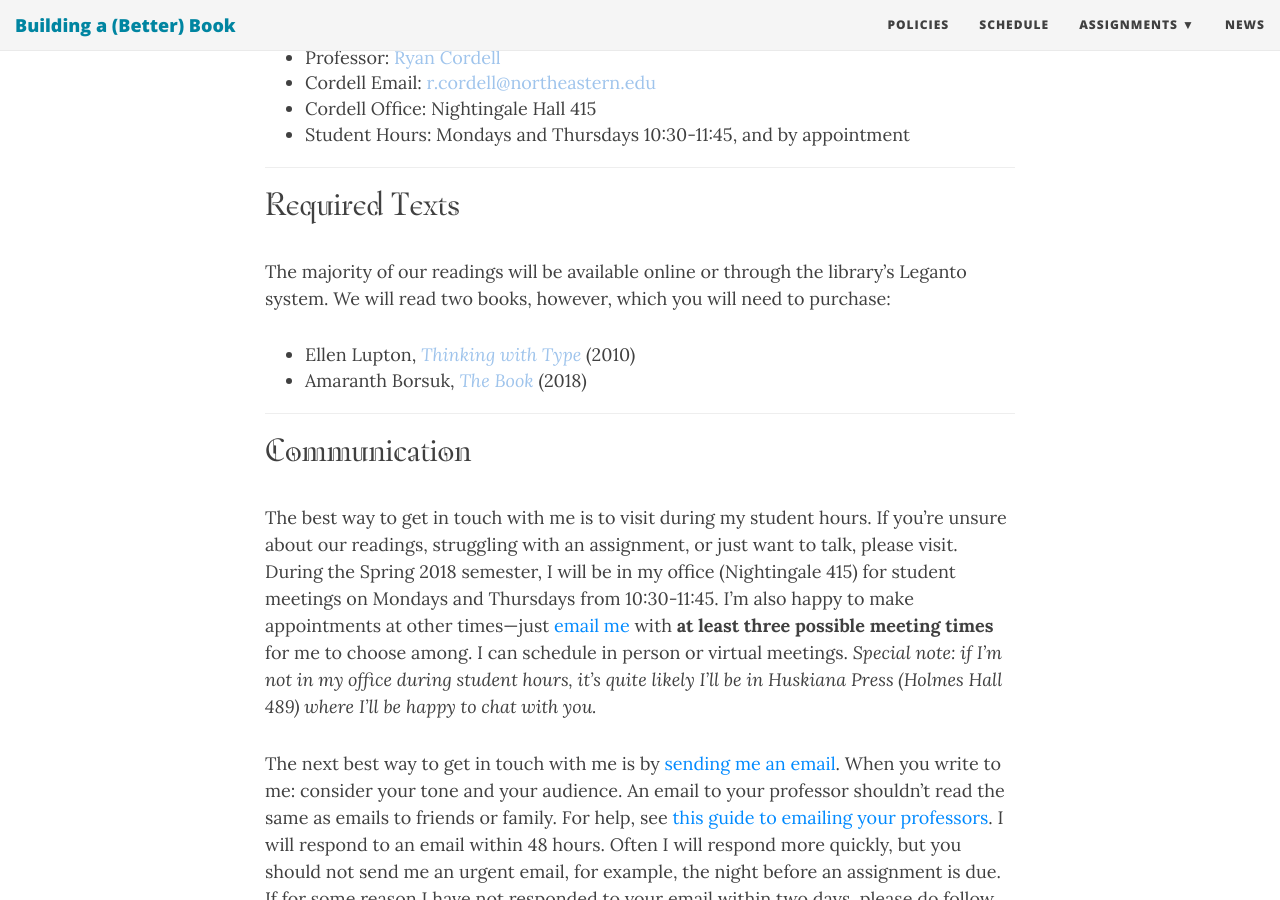
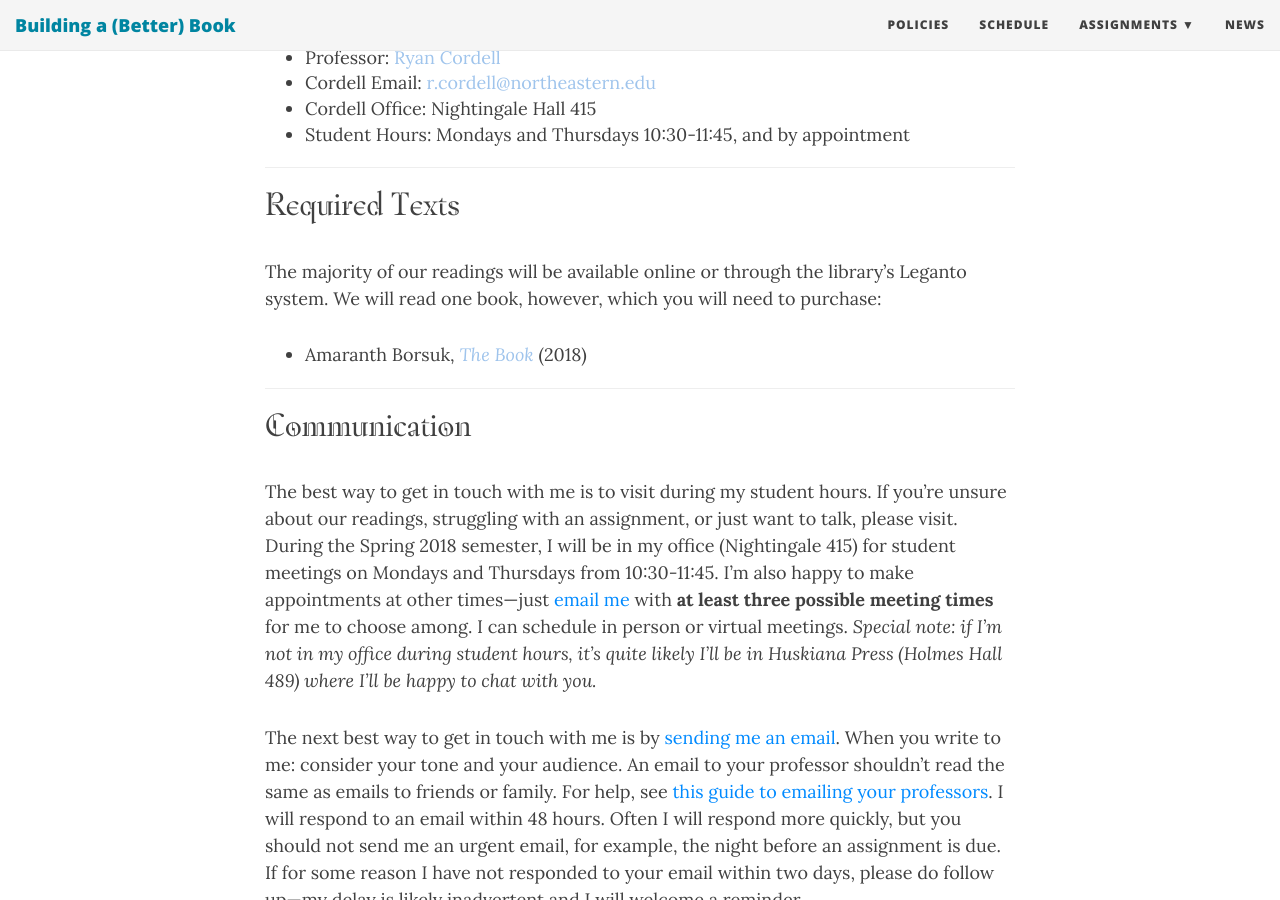
Before and after one commit to rccordell/f19bbb, a Jekyll site: the page built from policies.md, in a window 1280 px wide and 900 px high, scrolled down 775 px. Built offline with Jekyll 4.4.1, drawn with Linux system fonts in a browser that asks for light colours; nearby versions of some CDN libraries; some web fonts are replaced.

```diff
--- a/policies.md
+++ b/policies.md
@@ -23,9 +23,8 @@ Really, all I *want* to write here can be found in Sonya Huber's [Shadow Syllabu
 
 # Required Texts
 
-The majority of our readings will be available online or through the library's Leganto system. We will read two books, however, which you will need to purchase:
+The majority of our readings will be available online or through the library's Leganto system. We will read one book, however, which you will need to purchase:
 
-+ Ellen Lupton, [*Thinking with Type*](https://amzn.to/323Yv8D) (2010)
 + Amaranth Borsuk, [*The Book*](https://amzn.to/2Ea7Gvc) (2018)
 
 -----
```
Also changed, not shown: schedule.md (+1 -1 lines).
